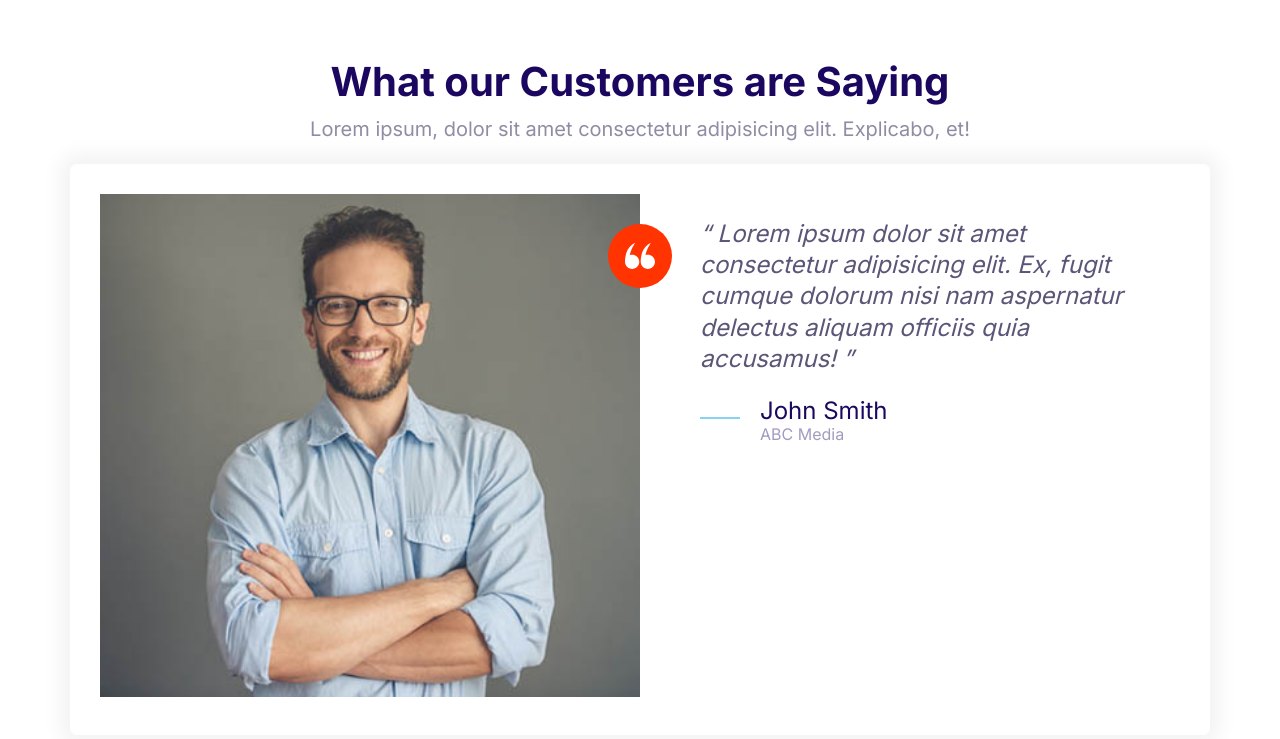
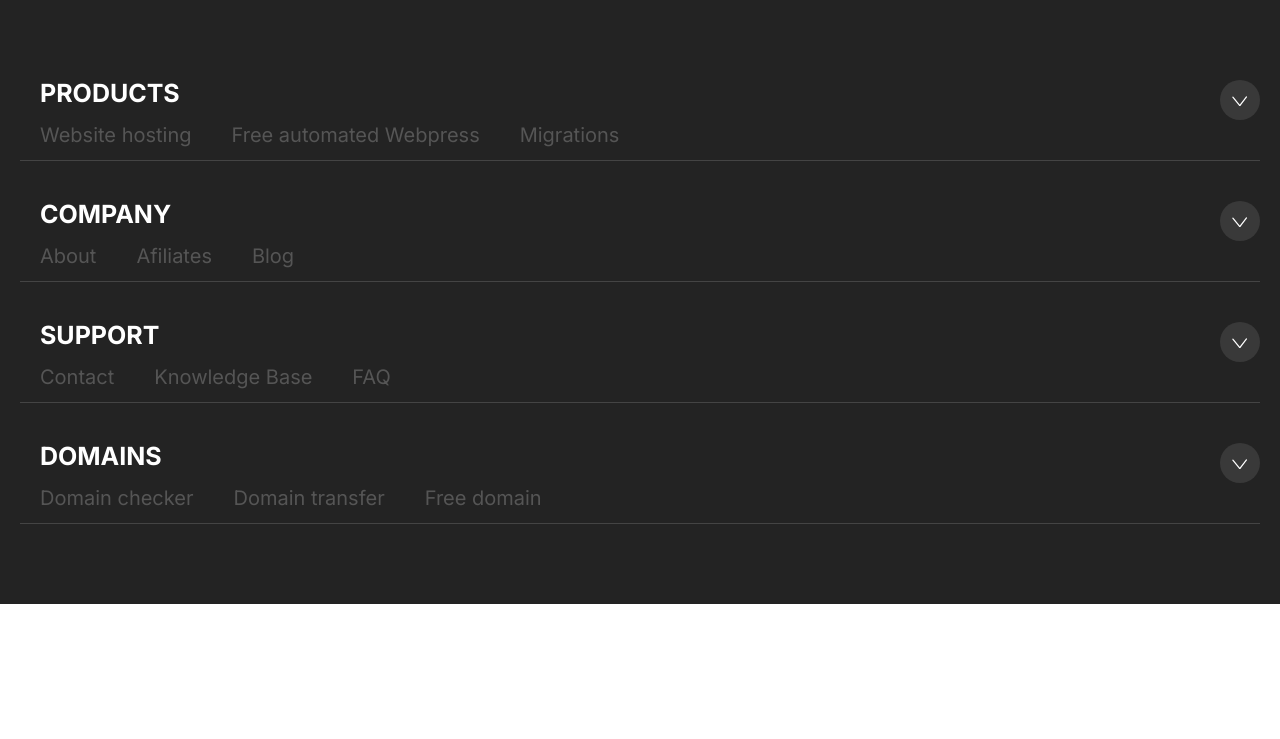
Before and after one commit to rubenruvalcabac/moshify, a plain HTML site: page index.html in a window 1280 px wide. Drawn offline with Linux system fonts and the light colour scheme.

Commit message:
footer-collapsibles

```diff
--- a/css/styles.css
+++ b/css/styles.css
@@ -654,6 +654,10 @@ Callout
   color: #fff;
 }
 
+.block--dark .collapsible__heading {
+  color: #fff;
+}
+
 .container {
   max-width: 1140px;
   margin: 0 auto;
@@ -681,11 +685,12 @@ Callout
 .nav__item {
   padding: 0.5rem 2rem;
   border-bottom: 1px solid #222;
+  padding: 0 2rem;
 }
 
 .nav__item > a {
   color: #d2d0db;
-  transition: color 0.3s;
+  transition: color 0.5s;
 }
 
 .nav__item > a:hover {
@@ -859,3 +864,31 @@ ShowCase
     max-width: 770px;
   }
 }
+
+/* Footer */
+.footer {
+  background: rgb(35, 35, 35);
+}
+.footer__section {
+  padding-bottom: 2rem;
+  padding-top: 2rem;
+}
+.footer .nav__item {
+  border-bottom: none;
+}
+.footer .nav__item > a {
+  color: #555;
+}
+
+.footer .nav__item > a:hover {
+  color: #fff;
+}
+.footer__heading {
+  font-size: 2.5rem;
+  padding-left: 2rem;
+}
+
+.footer__block {
+  padding-bottom: 1rem;
+  border-bottom: #444 1px solid;
+}
--- a/index.html
+++ b/index.html
@@ -16,51 +16,69 @@
     <link rel="stylesheet" href="css/styles.css" />
   </head>
   <body>
-    <section class="block">
-      <header class="block__header">
-        <h2 class="block__heading">What our Customers are Saying</h2>
-        <p>
-          Lorem ipsum, dolor sit amet consectetur adipisicing elit. Explicabo,
-          et!
-        </p>
-      </header>
-      <div class="container">
-        <div class="card testimonial">
-          <div class="grid grid--cols-1x2">
-            <div class="testimonial__image">
-              <img
-                src="./images/testimonial.jpg"
-                alt="A happy smiling customer"
-              />
-              <span class="icon-container icon-container--accent">
-                <svg class="icon icon--white icon--small">
-                  <use xlink:href="images/sprite.svg#quotes"></use>
-                </svg>
-              </span>
-            </div>
-            <blockquote class="quote">
-              <p class="quote__text">
-                Lorem ipsum dolor sit amet consectetur adipisicing elit. Ex,
-                fugit cumque dolorum nisi nam aspernatur delectus aliquam
-                officiis quia accusamus!
-              </p>
-              <footer>
-                <div class="media">
-                  <div class="media__image">
-                    <svg class="icon icon--primary quote__line">
-                      <use xlink:href="images/sprite.svg#line"></use>
-                    </svg>
-                  </div>
-                  <div class="media__body">
-                    <h3 class="media__title quote__author">John Smith</h3>
-                    <p class="quote__organization">ABC Media</p>
-                  </div>
-                </div>
-              </footer>
-            </blockquote>
-          </div>
+    <div class="block block--dark footer">
+      <section class="footer__section">
+        <div class="collapsible collapsible--expanded footer__block">
+          <header class="collapsible__header">
+            <h2 class="collapsible__heading footer__heading">PRODUCTS</h2>
+            <svg class="icon icon--white collapsible__chevron">
+              <use xlink:href="images/sprite.svg#chevron"></use>
+            </svg>
+          </header>
+          <ul class="list nav__list collapsible__content">
+            <li class="nav__item"><a href="#">Website hosting</a></li>
+            <li class="nav__item"><a href="#">Free automated Webpress</a></li>
+            <li class="nav__item"><a href="#">Migrations</a></li>
+          </ul>
         </div>
-      </div>
-    </section>
+      </section>
+      <section class="footer__section">
+        <div class="collapsible collapsible--expanded footer__block">
+          <header class="collapsible__header">
+            <h2 class="collapsible__heading footer__heading">COMPANY</h2>
+            <svg class="icon icon--white collapsible__chevron">
+              <use xlink:href="images/sprite.svg#chevron"></use>
+            </svg>
+          </header>
+          <ul class="list nav__list collapsible__content">
+            <li class="nav__item"><a href="#">About</a></li>
+            <li class="nav__item"><a href="#">Afiliates</a></li>
+            <li class="nav__item"><a href="#">Blog</a></li>
+          </ul>
+        </div>
+      </section>
+      <section class="footer__section">
+        <div class="collapsible collapsible--expanded footer__block">
+          <header class="collapsible__header">
+            <h2 class="collapsible__heading footer__heading">SUPPORT</h2>
+            <svg class="icon icon--white collapsible__chevron">
+              <use xlink:href="images/sprite.svg#chevron"></use>
+            </svg>
+          </header>
+          <ul class="list nav__list collapsible__content">
+            <li class="nav__item"><a href="#">Contact</a></li>
+            <li class="nav__item"><a href="#">Knowledge Base</a></li>
+            <li class="nav__item"><a href="#">FAQ</a></li>
+          </ul>
+        </div>
+      </section>
+      <section class="footer__section">
+        <div class="collapsible collapsible--expanded footer__block">
+          <header class="collapsible__header">
+            <h2 class="collapsible__heading footer__heading">DOMAINS</h2>
+            <svg class="icon icon--white collapsible__chevron">
+              <use xlink:href="images/sprite.svg#chevron"></use>
+            </svg>
+          </header>
+          <ul class="list nav__list collapsible__content">
+            <li class="nav__item"><a href="#">Domain checker</a></li>
+            <li class="nav__item"><a href="#">Domain transfer</a></li>
+            <li class="nav__item"><a href="#">Free domain</a></li>
+          </ul>
+        </div>
+      </section>
+    </div>
   </body>
+
+  <script src="./js/main.js"></script>
 </html>
```
